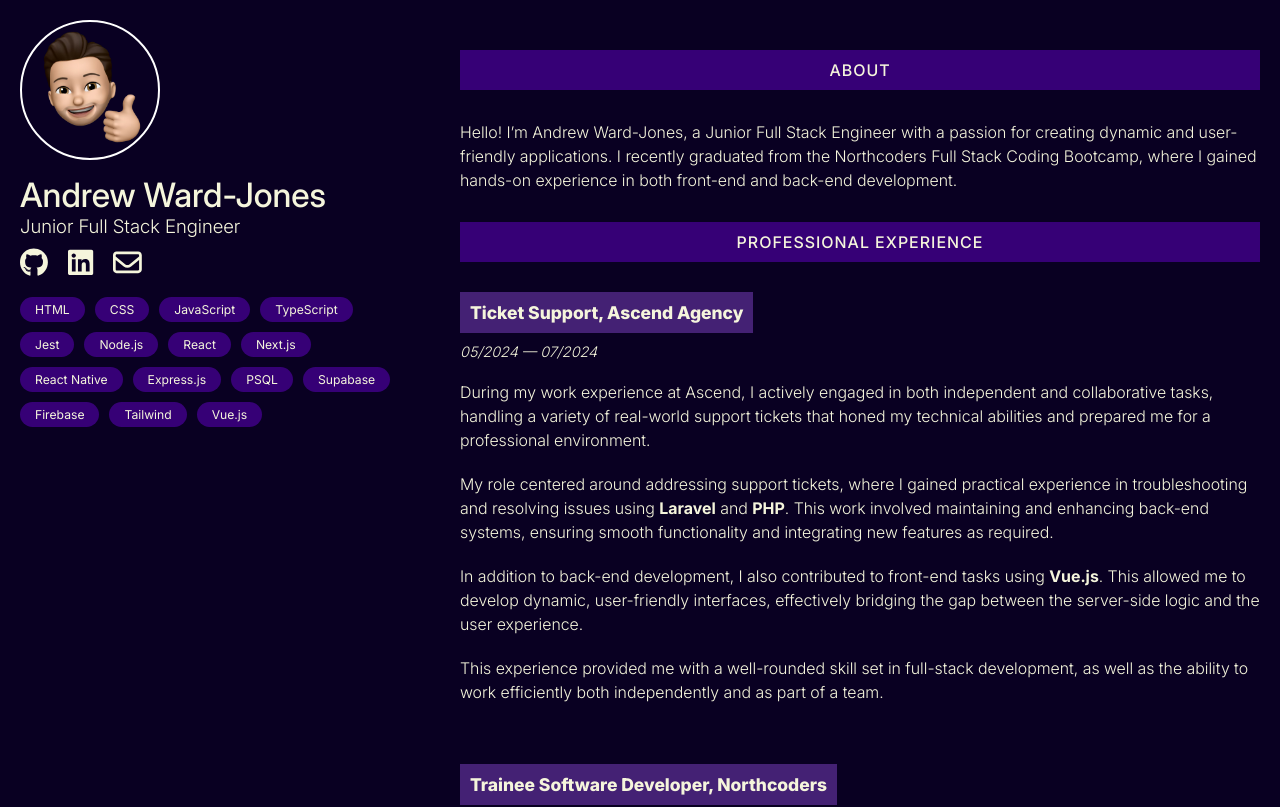
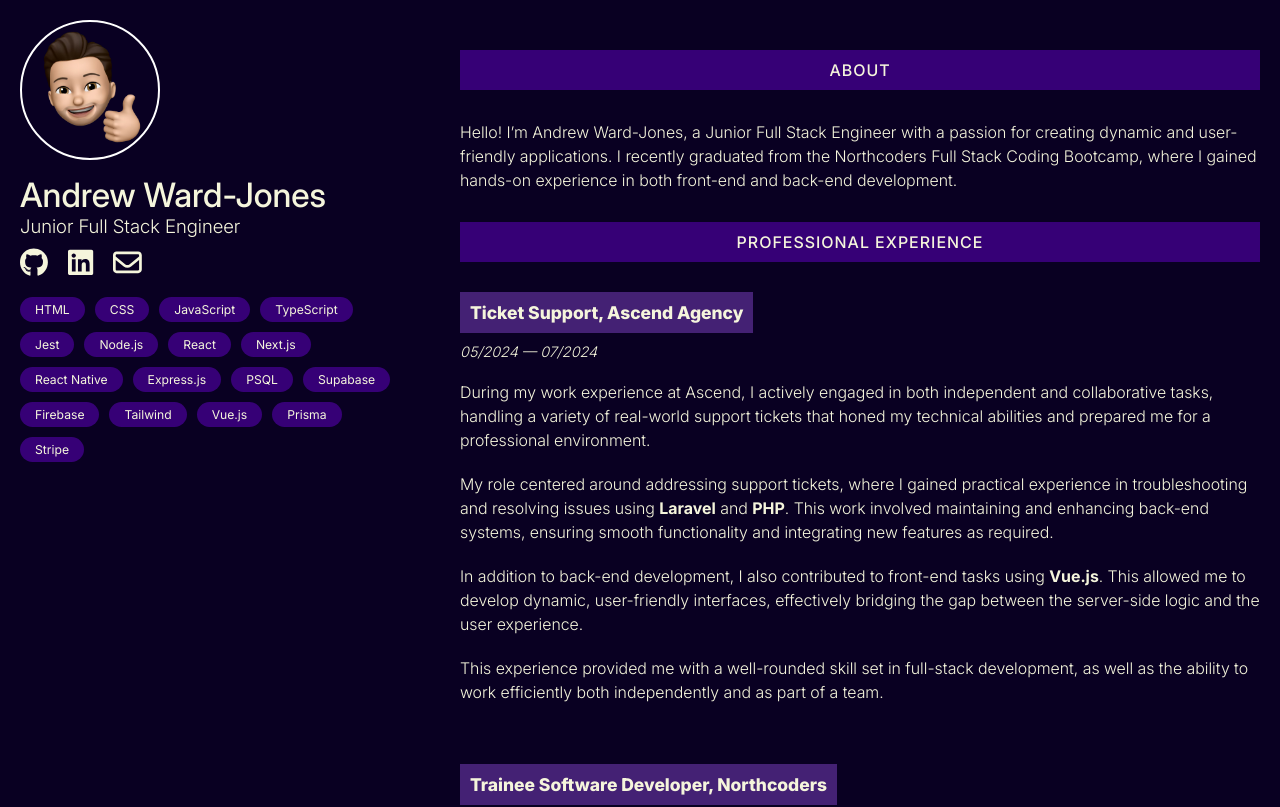
Before and after one commit to Koalaphant/portfolio, a React (Vite) app: page / in a window 1280 px wide. Shown: the top 807 px of the page. Built offline with nearby package versions, Linux system fonts and the light colour scheme; no server answers.

Commit message:
Updated porfolio skills

```diff
--- a/src/data.jsx
+++ b/src/data.jsx
@@ -131,6 +131,8 @@
   "Firebase",
   "Tailwind",
   "Vue.js",
+  "Prisma",
+  "Stripe",
 ];
 
 export { projects, skills };
```
